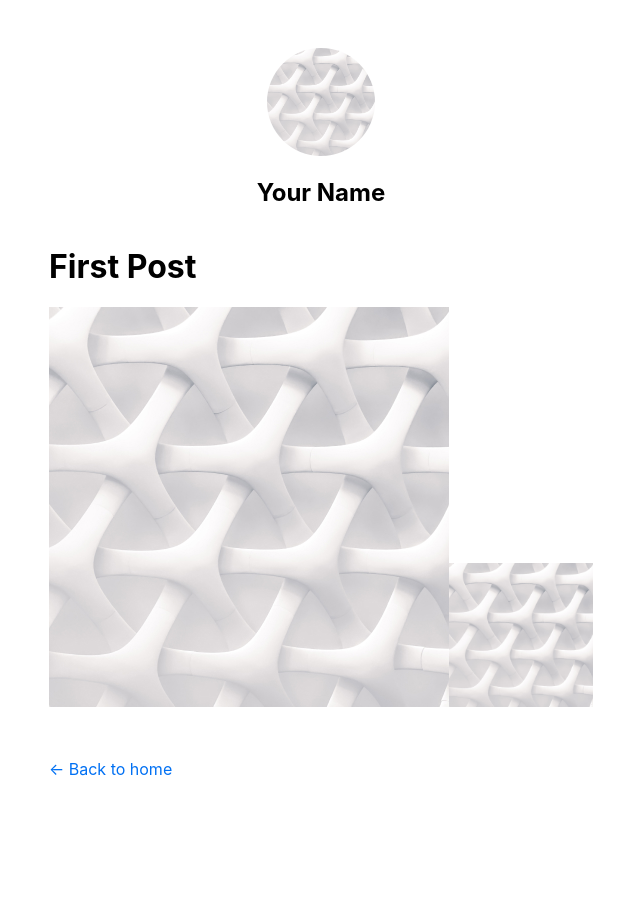
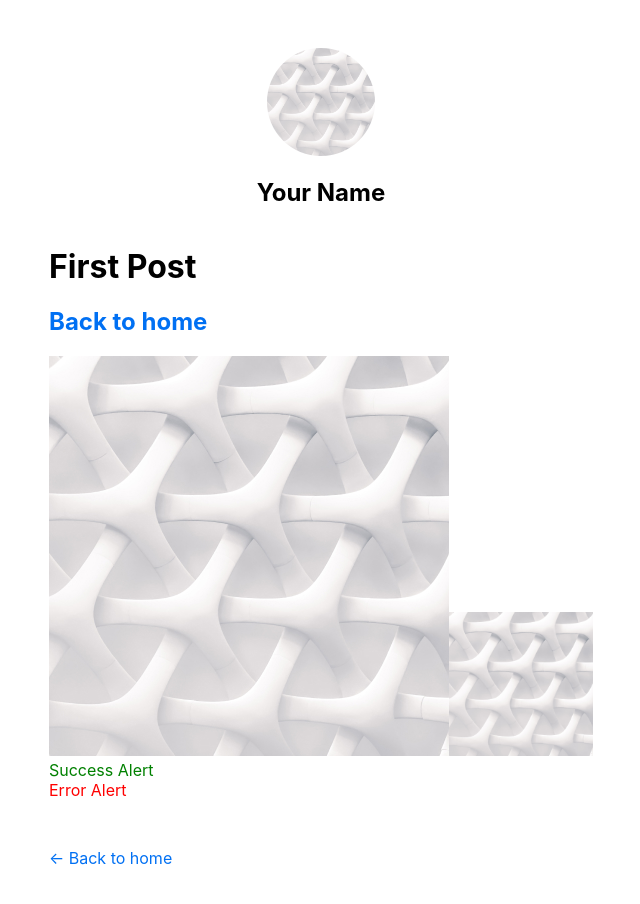
Before and after one commit to HotariTobu/Test-Next-13, a Next.js app: page /posts/first-post in a window 1280 px wide. Shown: the top 904 px of the page, without its empty margins (319-959 px from the left). Before the commit the page ends 875 px from the top, so only its background shows below. Built offline with nearby package versions, Linux system fonts and the light colour scheme.

Commit message:
Assets, Metadata, and CSS/Styling Tips

```diff
--- /dev/null
+++ b/components/alert.js
@@ -0,0 +1,14 @@
+import { clsx } from 'clsx'
+
+import styles from './alert.module.css'
+
+export default function Alert({ children, type }) {
+  return (
+    <div className={clsx({
+      [styles.success]: type === 'success',
+      [styles.error]: type === 'error',
+    })}>
+      { children }
+    </div>
+  )
+}
--- /dev/null
+++ b/components/alert.module.css
@@ -0,0 +1,7 @@
+.success {
+  color: green;
+}
+
+.error {
+  color: red;
+}
--- a/package.json
+++ b/package.json
@@ -6,6 +6,7 @@
     "start": "next start"
   },
   "dependencies": {
+    "clsx": "^2.0.0",
     "next": "latest",
     "react": "18.2.0",
     "react-dom": "18.2.0"
@@ -16,6 +17,10 @@
   "devDependencies": {
     "@types/node": "20.8.3",
     "@types/react": "18.2.25",
+    "autoprefixer": "^10.4.16",
+    "postcss": "^8.4.31",
+    "sass": "^1.69.0",
+    "tailwindcss": "^3.3.3",
     "typescript": "5.2.2"
   }
 }
--- a/pages/posts/first-post.js
+++ b/pages/posts/first-post.js
@@ -6,6 +6,7 @@ import Head from "next/head"
 import Script from 'next/script'
 
 import Layout from '../../components/layout'
+import Alert from '../../components/alert'
 
 export default function FirstPost() {
   return (
@@ -13,9 +14,9 @@ export default function FirstPost() {
       {/* Navigate Between Pages */}
       <>
         <h1>First Post</h1>
-        {/* <h2>
+        <h2>
           <Link href="/">Back to home</Link>
-        </h2> */}
+        </h2>
       </>
 
       {/* Assets, Metadata, and CSS */}
@@ -41,6 +42,11 @@ export default function FirstPost() {
           console.log('script loaded correctly. window.FB has been populated')
           console.log(FB)
         }}></Script>
+
+        <>
+          <Alert type='success'>Success Alert</Alert>
+          <Alert type='error'>Error Alert</Alert>
+        </>
       </>
     </Layout>
   )
--- /dev/null
+++ b/postcss.config.js
@@ -0,0 +1,6 @@
+module.exports = {
+  plugins: {
+    tailwindcss: {},
+    autoprefixer: {},
+  },
+}
--- /dev/null
+++ b/tailwind.config.js
@@ -0,0 +1,6 @@
+module.exports = {
+  content: [
+    './pages/**/*.{js,ts,jsx,tsx}',
+    './conponents/**/*.{js,ts,jsx,tsx}',
+  ]
+}
```
Also changed, not shown: 1 other file (tests, documents, lock files or other folders).
